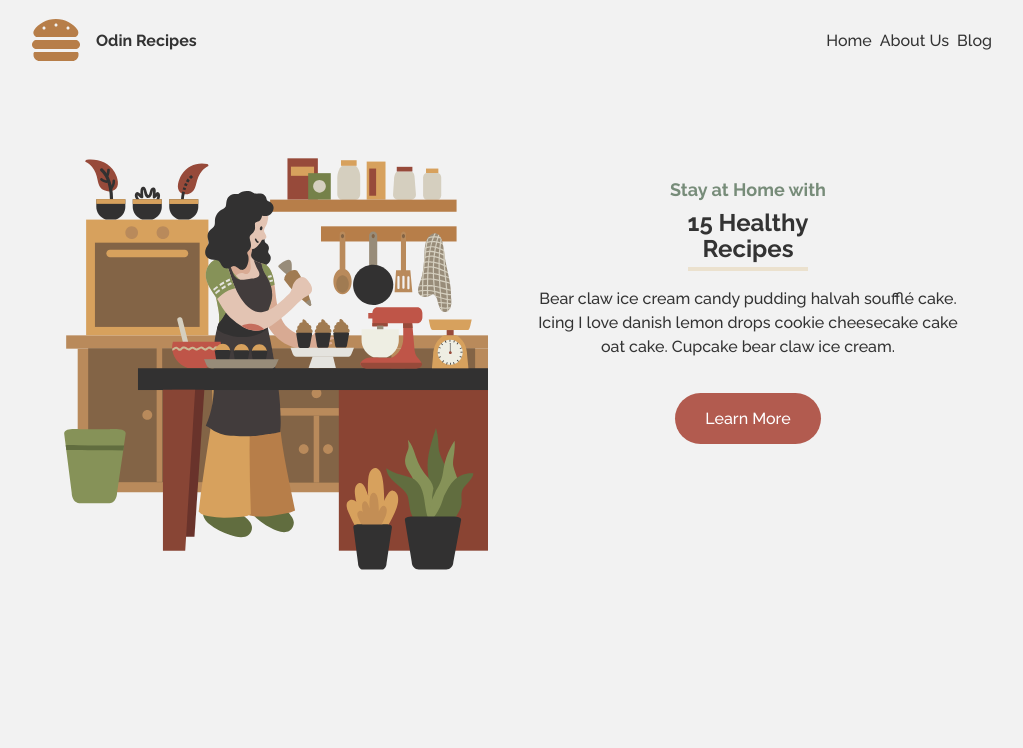
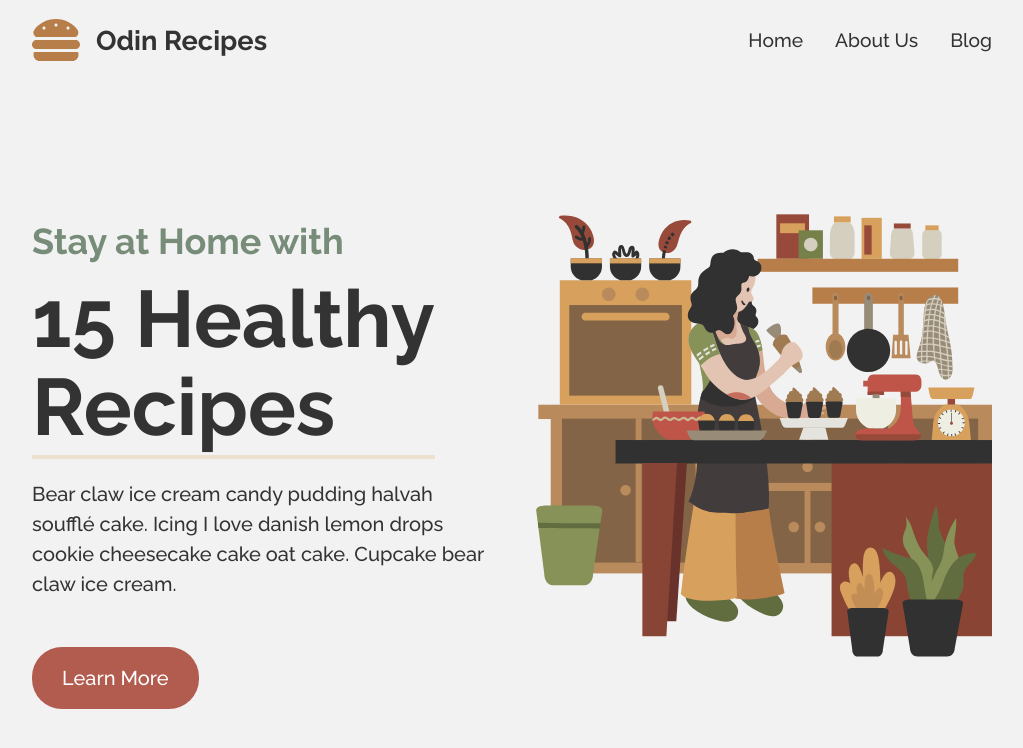
Before and after one commit to Lysdora/odin-project_recipes, a plain HTML site: page index.html in a window 1280 px wide. Shown: the whole page, without its empty margins (128-1151 px from the left). Drawn offline with Linux system fonts and the light colour scheme; a web font is replaced by a local one.

Commit message:
add hero section

```diff
--- a/css/styles.css
+++ b/css/styles.css
@@ -81,6 +81,7 @@ h1 {
 
 .hero {
     text-align: center;
+ padding: 1.5rem 0;
 }
 
 .hero-text h3 {
@@ -108,22 +109,62 @@ h1 {
     color: #fff;
     padding: 16px 30px;
     border-radius: 30px;
+    display: inline-block;
 }
 
 /* Media Queries Tablet */
-@media screen and (min-width: 768px) {
+@media screen and (min-width: 950px) {
+    /* base style */
    .wrapper {
     width: 60rem;
-
+   }
+   section {
+    margin-top: 4rem;
+   }
+   /* Header Navbar */
+   .header-nav {
+    gap: 2rem;
 
    }
+   .header-nav a {
+    font-size: 1.2rem;
+   }
+   .header-nav h1 {
+    font-size: 1.7rem;
+   }
+
+   /* Hero section */
    .hero {
     display: grid;
     grid-template-columns: 1fr 1fr;
     gap: 3rem;
 
-    padding: 2rem;
+
+
     align-items: flex-start;
-    overflow: hidden;
+
    }
+
+   .hero-img{
+    grid-column: 2 /-1;
+
+   }
+
+   .hero-text {
+    grid-row: 1;
+    text-align: left;
+   }
+   .hero-text h3 {
+    color: var(--color-green);
+    font-size: 2.25rem;
+    margin-top: 0;
+   }
+   .hero-text h2 {
+    font-size: 5rem;
+   }
+   .hero-text p , .btn{
+    font-size: 1.25rem;
+   }
+
+
 }
--- a/index.html
+++ b/index.html
@@ -27,6 +27,7 @@
           </ul>
         </nav>
       </header>
+      <section>
   <div class="hero">
     <div class="hero-img">
       <img src="images/Illustration.svg" alt="" />
@@ -42,6 +43,8 @@
       <a href="#" class="btn hero-btn">Learn More</a>
     </div>
   </div>
+      </section>
+
     </div>
   </body>
 </html>
```
Lines whose indentation alone changed are shown as unchanged.
